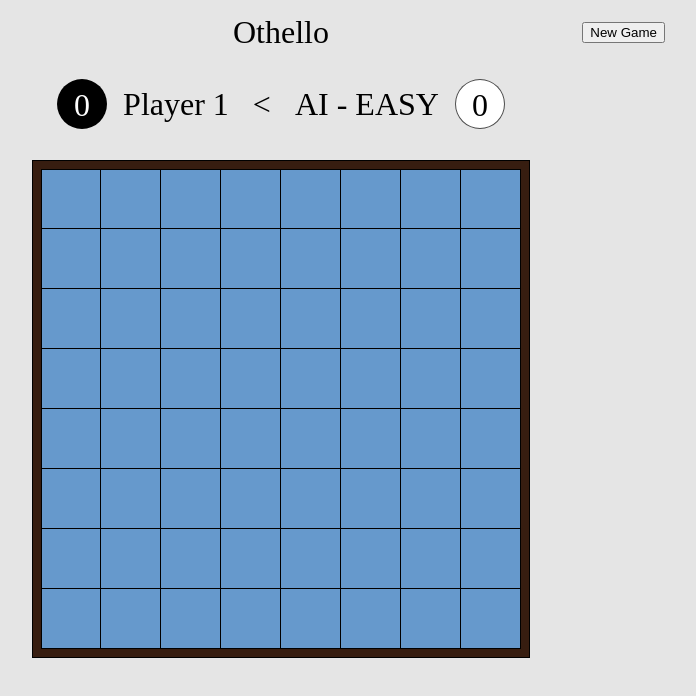
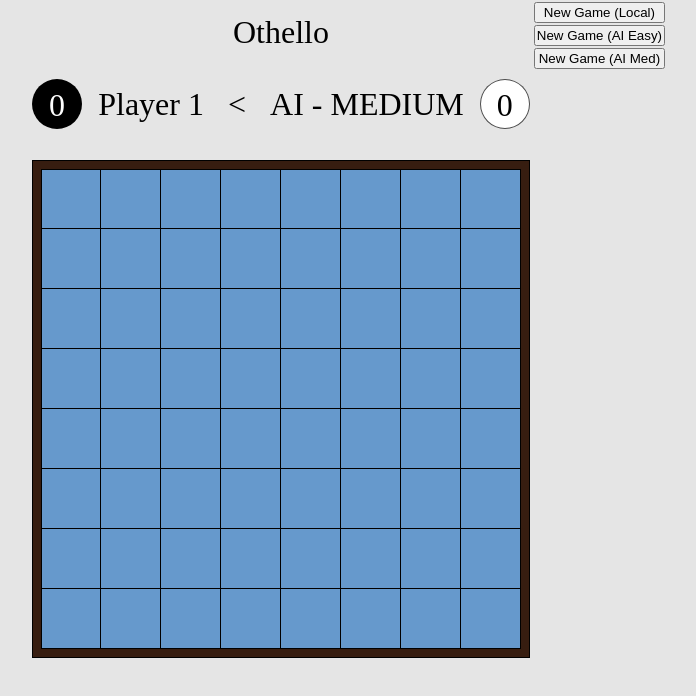
Before and after one commit to Zanoro9000/othello, a React app: page / in a window 1280 px wide. Shown: the top 696 px of the page, without its empty margins (359-1055 px from the left). Built offline with nearby package versions, Linux system fonts and the light colour scheme.

Commit message:
add different starting game mode buttons

```diff
--- a/src/common/Header.scss
+++ b/src/common/Header.scss
@@ -19,5 +19,12 @@
   .buttonContainer {
     margin: auto;
     margin-right: 0;
+    display: flex;
+    flex-direction: column;
+
+    button {
+      padding: 1px;
+      margin-top: 2px;
+    }
   }
 }
--- a/src/common/Header.tsx
+++ b/src/common/Header.tsx
@@ -1,20 +1,27 @@
 import React from 'react';
 import { setDefaultStart } from '../redux/actions/gameActions';
 import { useAppDispatch } from '../redux/hooks';
+import { DIFFICULTY, GAME_TYPE, TILE_COLOR } from '../redux/slices/gameSlice';
 import './Header.scss';
 
 export function Header() {
   const dispatch = useAppDispatch();
 
-  const onNewGame = () => {
-    dispatch(setDefaultStart());
+  const onNewLocalGame = () => {
+    dispatch(setDefaultStart({ gameType: GAME_TYPE.LOCAL_MULTIPLAYER }));
+  };
+
+  const onNewAIGame = (difficulty: DIFFICULTY) => () => {
+    dispatch(setDefaultStart({ gameType: GAME_TYPE.AI, ai: { player: TILE_COLOR.WHITE, difficulty, speed: 2 } }));
   };
 
   return (
     <div className="header">
       <div className="title">Othello</div>
       <div className="buttonContainer">
-        <button type="button" onClick={onNewGame}>New Game</button>
+        <button type="button" onClick={onNewLocalGame}>New Game (Local)</button>
+        <button type="button" onClick={onNewAIGame(DIFFICULTY.EASY)}>New Game (AI Easy)</button>
+        <button type="button" onClick={onNewAIGame(DIFFICULTY.MEDIUM)}>New Game (AI Med)</button>
       </div>
     </div>
   );
--- a/src/game/Board.scss
+++ b/src/game/Board.scss
@@ -12,7 +12,7 @@
   position: relative;
 }
 
-.waiting {
+.boardOverlay {
   position:absolute;
   width: 100%;
   height: 100%;
--- a/src/game/Board.tsx
+++ b/src/game/Board.tsx
@@ -9,7 +9,7 @@ export function Board() {
   const gameState = useGameSelector((s) => s.gameState);
   return (
     <div className="gameBoard" style={{ gridTemplateRows: `repeat(${gameState.length}, 1fr)` }}>
-      {thinking && <div className="waiting" />}
+      {thinking && <div className="boardOverlay" />}
       {gameState.map((gr, r) => (
         <div key={`row_${r}`} className="gridRow">
           {gr.map((tile, c) => (
--- a/src/redux/actions/gameActions.ts
+++ b/src/redux/actions/gameActions.ts
@@ -1,10 +1,11 @@
 import { AnyAction, ThunkAction } from '@reduxjs/toolkit';
 import { defaultStartingPieces } from '../../game/gameHelpers';
-import { setInitialState } from '../slices/gameSlice';
+import { GameState, setInitialState, setOptions } from '../slices/gameSlice';
 import { RootState } from '../store';
 
-export const setDefaultStart = (): ThunkAction<void, RootState, unknown, AnyAction> =>
+export const setDefaultStart = (options?: Partial<GameState>): ThunkAction<void, RootState, unknown, AnyAction> =>
   (dispatch, getState) => {
     const { game: { rows, cols } } = getState();
     dispatch(setInitialState(defaultStartingPieces(rows, cols)));
+    if (options) dispatch(setOptions(options));
   };
--- a/src/redux/slices/gameSlice.ts
+++ b/src/redux/slices/gameSlice.ts
@@ -77,7 +77,7 @@ const initialState: GameState = {
   },
   ai: {
     player: TILE_COLOR.WHITE,
-    difficulty: DIFFICULTY.EASY,
+    difficulty: DIFFICULTY.MEDIUM,
     speed: 2,
   },
 };
@@ -87,6 +87,7 @@ export const gameSlice = createSlice({
   initialState,
   reducers: {
     reset: () => initialState,
+    setOptions: (state, action: PayloadAction<Partial<GameState>>) => ({ ...state, ...action.payload }),
     setInitialState: (state, action: PayloadAction<GamePiece[]>) => {
       state.turn = 0;
       const newGrid = makeGrid(state.rows, state.cols, action.payload);
@@ -107,7 +108,9 @@ export const gameSlice = createSlice({
   },
 });
 
-export const { reset, setInitialState, placePiece } = gameSlice.actions;
+export const {
+  reset, setOptions, setInitialState, placePiece,
+} = gameSlice.actions;
 
 export const useGameSelector = <T>(s: (a: GameState) => T) =>
   useSelector<RootState, T>((state) => s(state.game));
```
